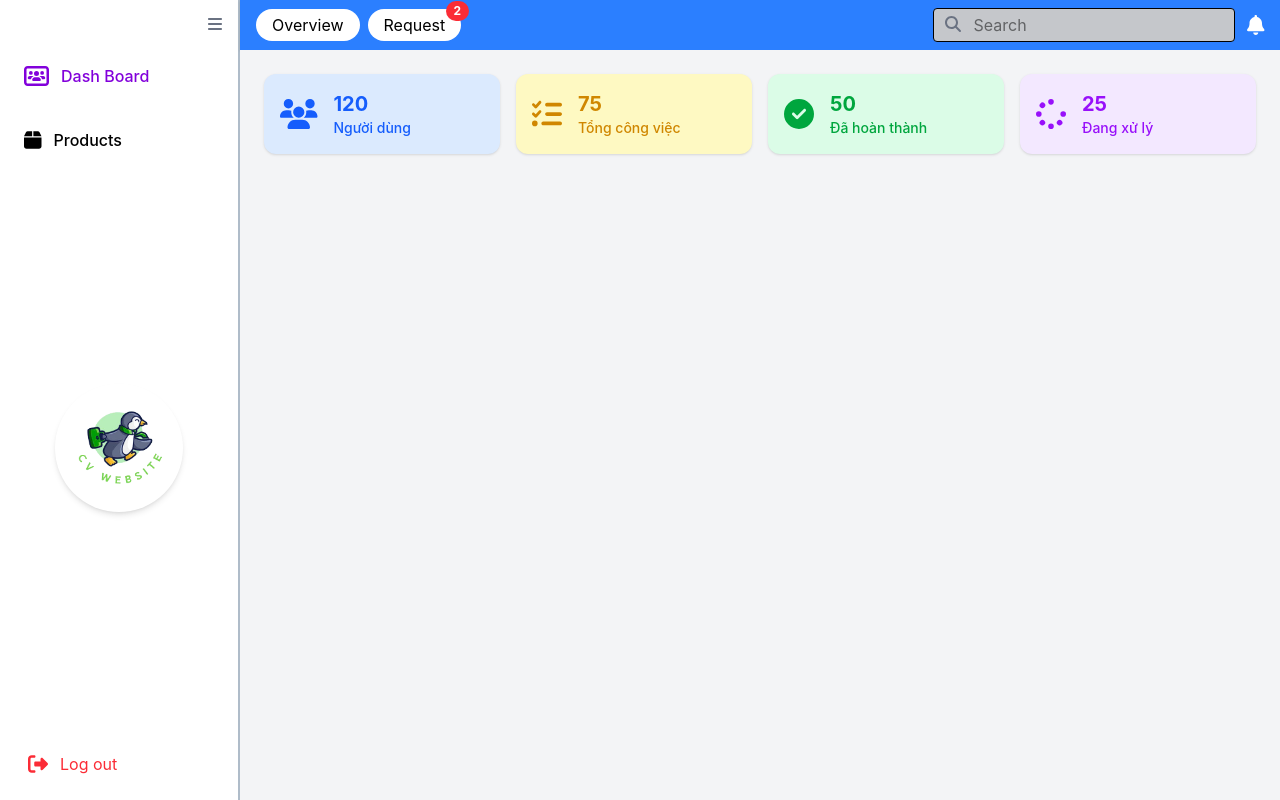
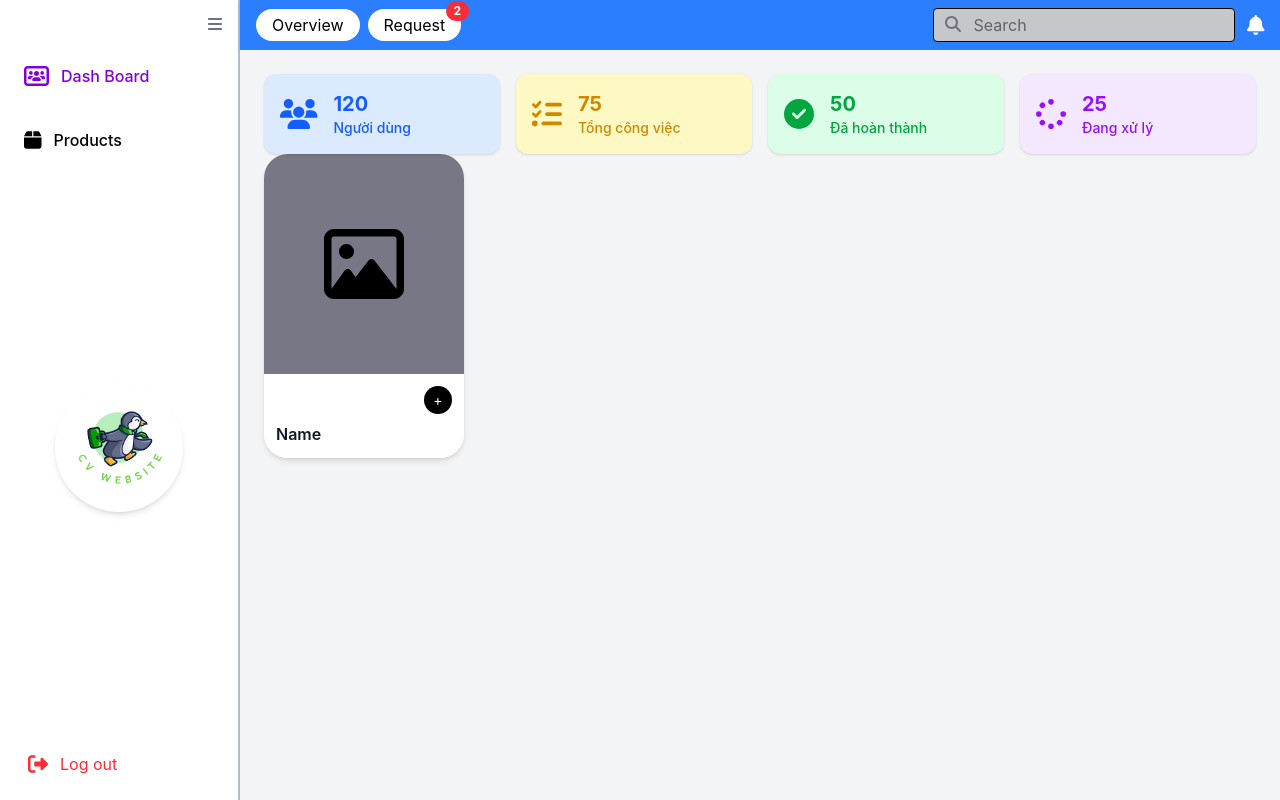
Before and after one commit to HauiZ/Cv-Website, a React (Vite) app: page /test in a window 1280 px wide. Built offline with nearby package versions, Linux system fonts and the light colour scheme.

Commit message:
Frame create cv and cv card

```diff
--- a/src/pages/Admin/CreateCvFrame.jsx
+++ b/src/pages/Admin/CreateCvFrame.jsx
@@ -1,47 +1,64 @@
 import React, { useState } from "react";
-import { faPlus, faUpload, faImage } from "@fortawesome/free-solid-svg-icons";
+import { faUpload } from "@fortawesome/free-solid-svg-icons";
 import { FontAwesomeIcon } from "@fortawesome/react-fontawesome";
 import CvCard from "./CvCard";
-export default function CreateCvFrame() {
+
+export default function CreateCvFrame({request, onClose}) {
+  if (!request) return null;
   const [file, setFile] = useState(null);
 
   const handleFileChange = (e) => {
-    setFile(URL.createObjectURL(e.target.files[0]));
+    const selectedFile = e.target.files[0];
+    if (selectedFile) {
+      setFile(URL.createObjectURL(selectedFile));
+    }
   };
 
   return (
-    <div className="flex flex-col items-center gap-4 p-6">
-      {/* Content area */}
-      <div className="flex gap-4">
+    <div className="fixed inset-0 bg-black/60 flex justify-center items-center z-50">
+      <div className="bg-white rounded-xl shadow-2xl w-[900px] h-[520px] p-6 flex flex-col justify-between relative ">
+        {/* Close button */}
+        <button className="absolute top-2 right-2 text-black hover:text-red-600 text-xl font-bold" onClick={onClose}>
+          ✕
+        </button>
+
+        {/* Upload + Preview */}
+        <div className="flex justify-center  mr-[10vw] gap-4 w-[70%] h-full bg-gray-300">
+          <div className="flex justify-between items-center ">
             {/* Upload area */}
-        <div className="bg-[#e2e2f2] p-10 rounded-md">
+            <div className="flex-1 flex justify-center items-center">
               <label
                 htmlFor="file-upload"
-            className="cursor-pointer border-2 border-dashed border-[#aaa] rounded-xl p-6 flex flex-col items-center justify-center bg-white hover:bg-gray-50 transition"
+                className="cursor-pointer border-2 border-dashed border-[#aaa] rounded-xl p-6 w-[240px] h-[240px] flex flex-col items-center justify-center bg-[#e2e2f2] hover:bg-gray-100 transition"
               >
                 <FontAwesomeIcon
                   icon={faUpload}
-              className="text-blue-500 text-4xl"
+                  className="text-blue-500 text-5xl"
                 />
                 <span className="mt-4 bg-violet-600 text-white px-4 py-1 rounded-full text-sm font-bold">
                   Select
                 </span>
-            <p className="text-xs mt-1 text-gray-600">OR DROP FILES HERE</p>
+                <p className="text-xs mt-1 text-gray-600 text-center">
+                  OR DROP FILES HERE
+                </p>
                 <input
                   id="file-upload"
                   type="file"
+                  accept="image/*"
                   className="hidden"
                   onChange={handleFileChange}
                 />
               </label>
             </div>
-
-        {/* Preview card */}
-        <CvCard />
+          </div>
+          {/* Preview card with image */}
+          <div className="flex absolute right-10 top-5">
+            <CvCard imageUrl={file} />
+          </div>
         </div>
 
         {/* Action buttons */}
-      <div className="flex gap-10 mt-4">
+        <div className="flex justify-center gap-10 mt-6">
           <button className="bg-green-500 text-white px-8 py-2 rounded-lg font-bold hover:bg-green-600">
             Tạo
           </button>
@@ -50,5 +67,6 @@ export default function CreateCvFrame() {
           </button>
         </div>
       </div>
+    </div>
   );
 }
--- a/src/pages/Admin/CvCard.jsx
+++ b/src/pages/Admin/CvCard.jsx
@@ -2,25 +2,30 @@ import React from "react";
 import { FontAwesomeIcon } from "@fortawesome/react-fontawesome";
 import { faImage } from "@fortawesome/free-regular-svg-icons";
 
-export default function CvCard() {
+export default function CvCard({ imageUrl }) {
   return (
-    <div className="max-w-sm rounded-2xl overflow-hidden shadow-lg hover:shadow-2xl transition-shadow duration-300 bg-white">
+    <div className="w-[200px] rounded-3xl overflow-hidden shadow-md hover:shadow-xl transition-all duration-300 bg-white">
       {/* Image container */}
-      <div className="flex bg-[#777785] h-48 items-center justify-center">
-        <FontAwesomeIcon
-          icon={faImage}
-          className="text-black text-[70px]"
-        />
+      <div className="bg-[#777785] h-[220px] flex items-center justify-center">
+        {imageUrl ? (
+          <img
+            src={imageUrl}
+            alt="Preview"
+            className="object-cover w-full h-full"
+          />
+        ) : (
+          <FontAwesomeIcon icon={faImage} className="text-black text-[80px]" />
+        )}
       </div>
 
       {/* Title and Name */}
-      <div className="p-4 flex flex-col gap-2">
+      <div className="p-3 flex flex-col gap-2 bg-white">
         <div className="flex justify-end">
-          <button className="h-6 w-6 rounded-full bg-black text-white flex items-center justify-center hover:bg-gray-800 transition-colors">
+          <button className="h-7 w-7 rounded-full bg-black text-white text-sm flex items-center justify-center hover:bg-gray-800 transition-colors">
             +
           </button>
         </div>
-        <div className="text-lg font-semibold text-gray-800">Name</div>
+        <div className="text-base font-semibold text-gray-900">Name</div>
       </div>
     </div>
   );
--- a/src/pages/Admin/OverViewContent.jsx
+++ b/src/pages/Admin/OverViewContent.jsx
@@ -55,11 +55,11 @@ const OverViewContent = () => {
 
 
     </div>
-      {/* <div>
+      <div>
         <CvCard></CvCard>
         <CreateCvFrame></CreateCvFrame>
       </div>
-     */}
+
     </>
   );
 };
--- a/src/pages/Admin/RequestDetailModal.jsx
+++ b/src/pages/Admin/RequestDetailModal.jsx
@@ -5,7 +5,7 @@ const RequestDetailModal = ({ request, onClose, onApprove, onReject }) => {
   if (!request) return null;
 
   return (
-    <div className="fixed inset-0 bg-opacity-50 flex justify-center items-center z-50">
+    <div className="fixed inset-0 bg-black/75 flex justify-center items-center z-50">
       <div className="bg-white p-5 rounded-md shadow-md relative min-w-[300px] max-w-[400px]">
         <button
           onClick={onClose}
```
Lines whose indentation alone changed are shown as unchanged.
